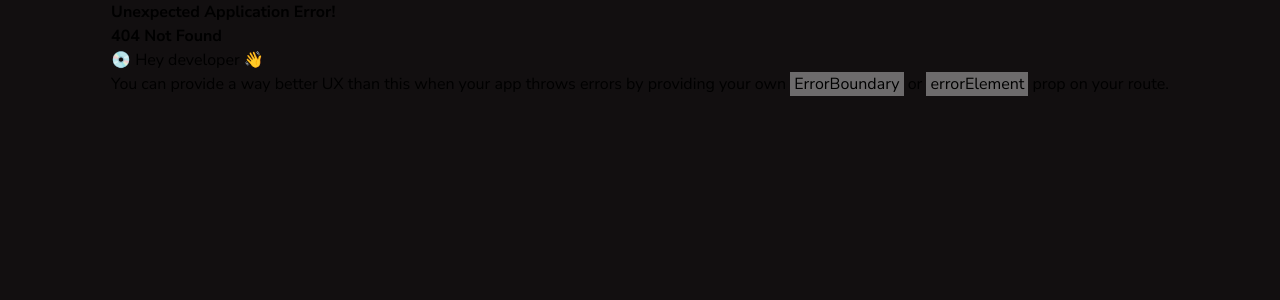
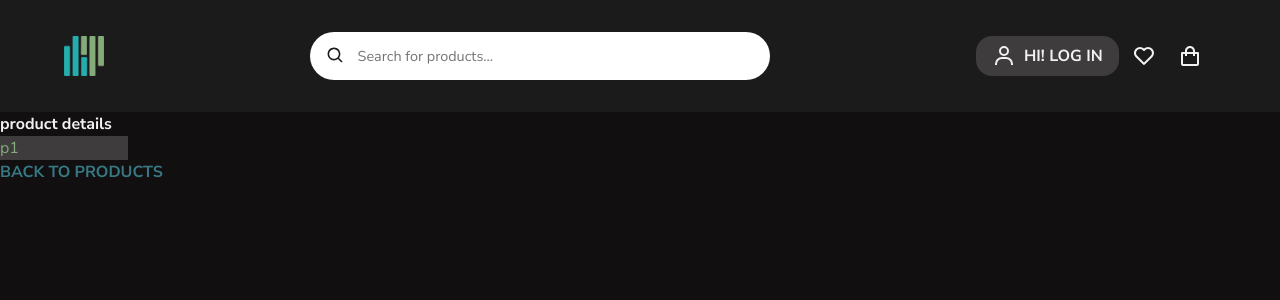
Before and after one commit to Mareq111/music-label-shop, a React (Vite) app: page /products/p1 in a window 1280 px wide. Before the commit this address had no page. Shown: the top 300 px of the page. Built offline with nearby package versions, Linux system fonts and the light colour scheme.

Commit message:
add initialy navigation for pages, add ErrorPage,ProductDetails page

```diff
--- a/package.json
+++ b/package.json
@@ -10,6 +10,7 @@
     "preview": "vite preview"
   },
   "dependencies": {
+    "core-js": "^3.35.1",
     "react": "^18.2.0",
     "react-dom": "^18.2.0",
     "react-router-dom": "^6.21.3",
--- a/src/App.jsx
+++ b/src/App.jsx
@@ -10,20 +10,26 @@ import {
   Routes,
   RouterProvider,
 } from "react-router-dom";
+import ErrorPage from "./pages/ErrorPage.jsx";
+import ProductDetails from "./pages/ProductDetails.jsx";
 
 const router = createBrowserRouter([
   {
     path: "/",
     element: <RootLayout />,
+    errorElement: <ErrorPage />,
     children: [
       {
-        path: "/",
+        index: true,
+        /* path: "", */
         element: <HomePage />,
       },
       {
-        path: "/products",
+        path: "products",
         element: <Products />,
       },
+      /* Dynamic path do show any products page with their details */
+      { path: "products/:productId", element: <ProductDetails /> },
     ],
   },
 ]);
--- a/src/components/TopNav/TopNav.jsx
+++ b/src/components/TopNav/TopNav.jsx
@@ -15,7 +15,7 @@ export default function TopNav() {
       <nav className="all-top-nav">
         <div className="up-nav">
           {/* left -logo */}
-          <Link to="/home">
+          <Link to="">
             <div className="div-logo">
               <img id="logo" src={logo} alt="Logo Strimz Shop" />
             </div>
@@ -38,7 +38,7 @@ export default function TopNav() {
               </div>
             </Link>
             <Link
-              to="/favorites"
+              to="favorites"
               className="icon-link-to
           "
             >
@@ -47,7 +47,7 @@ export default function TopNav() {
               </div>
             </Link>
             <Link
-              to="/shopping-bag"
+              to="shopping-bag"
               className="icon-link-to
           "
             >
@@ -56,7 +56,7 @@ export default function TopNav() {
               </div>
             </Link>
             <Link
-              to="/menu"
+              to="menu"
               className="icon-link-to
           "
             >
@@ -67,7 +67,7 @@ export default function TopNav() {
           </div>
         </div>
         {/* search bar / down nav*/}
-        <Link className="Link-search" to="/search">
+        <Link className="Link-search" to="search">
           <div className="down-nav-search">
             <InputSearch />
           </div>
--- /dev/null
+++ b/src/pages/ErrorPage.jsx
@@ -0,0 +1,9 @@
+import React from 'react'
+
+export default function ErrorPage() {
+  return (
+    <div>
+        <p>error page </p>
+    </div>
+  )
+}
--- a/src/pages/HomePage.jsx
+++ b/src/pages/HomePage.jsx
@@ -1,13 +1,22 @@
-import React from 'react'
-import { Link } from 'react-router-dom'
-import './HomePage.scss'
+import React from "react";
+import { Link, useNavigate } from "react-router-dom";
+import "./HomePage.scss";
 export default function HomePage() {
+  const navigate = useNavigate();
+
+  // handler functions to products details and products pages
+  function navToProductsDetailsHandler() {
+    navigate("products/:productId");
+  }
+  function navToProducts() {
+    navigate("products");
+  }
   return (
-    <div className='home-content'>
-       <h1>My home page</h1>
-      <p>
-        link <Link to="/products">link to</Link>
-      </p>
+    <div className="home-content">
+      <h1>My home page</h1>
+
+      <button onClick={navToProducts}>Products Page</button>
+      <button onClick={navToProductsDetailsHandler}>Product Details</button>
     </div>
-  )
+  );
 }
--- a/src/pages/HomePage.scss
+++ b/src/pages/HomePage.scss
@@ -1,5 +1,11 @@
 @import ".././styles/global/global.scss";
 
 .home-content {
-    color: $white;
+  color: $white;
 }
+a {
+  text-decoration: none;
+  color: $ming-blue;
+  font-weight: 700;
+  text-transform: uppercase;
+}
--- /dev/null
+++ b/src/pages/ProductDetails.jsx
@@ -0,0 +1,20 @@
+import React from "react";
+import { useParams, Link } from "react-router-dom";
+import "./ProductDetails.scss";
+export default function ProductDetails() {
+  const params = useParams();
+
+  return (
+    <>
+      <h1 className="h1-details">product details</h1>
+      <div className="div-name-of-item">
+        <p className="name-of-item">{params.productId}</p>
+      </div>
+      <p>
+        <Link to=".." relative="path">
+          back to products
+        </Link>
+      </p>
+    </>
+  );
+}
--- /dev/null
+++ b/src/pages/ProductDetails.scss
@@ -0,0 +1,12 @@
+@import "../styles/global/global.scss";
+
+.h1-details {
+  color: $white;
+}
+.name-of-item {
+  color: $amulet-green;
+}
+.div-name-of-item {
+  background-color: $grey-700;
+  width: 10%;
+}
--- a/src/pages/Products.jsx
+++ b/src/pages/Products.jsx
@@ -3,11 +3,23 @@ import "./Products.scss";
 import { Link } from "react-router-dom";
 
 export default function Products() {
+  //test few products
+  const PRODUCTS = [
+    { id: "p1", title: "product 1" },
+    { id: "p2", title: "product 2" },
+    { id: "p3", title: "product 3" },
+  ];
+
   return (
-    <div className="content-prod">
-      <p>
-        link <Link to="/">link to</Link>
-      </p>
-    </div>
+    <>
+      <ul>
+        {/* mapping our products with link by their product ids */}
+        {PRODUCTS.map((prod) => (
+          <li key={prod.id}>
+            <Link to={prod.id}>{prod.title}</Link>
+          </li>
+        ))}
+      </ul>
+    </>
   );
 }
```
Also changed, not shown: src/pages/Product_1_page.jsx (deleted, +0 -8 lines), src/pages/Product_1_page.scss (deleted), 1 other file (tests, documents, lock files or other folders).
